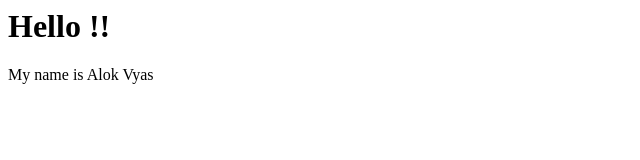
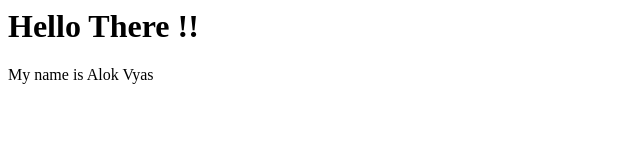
Before and after one commit to alokvyas85/SshRemoteRepo, a plain HTML site: page index.html in a window 1280 px wide. Shown: the whole page, without its empty margins (0-640 px from the left). Drawn offline with Linux system fonts and the light colour scheme.

Commit message:
changes to header tag

```diff
--- a/index.html
+++ b/index.html
@@ -3,7 +3,7 @@
 
 		<body>
 
-		<h1> Hello !! </h1>
+		<h1> Hello There !! </h1>
 
 			<p> My name is Alok Vyas </p>
 
```
